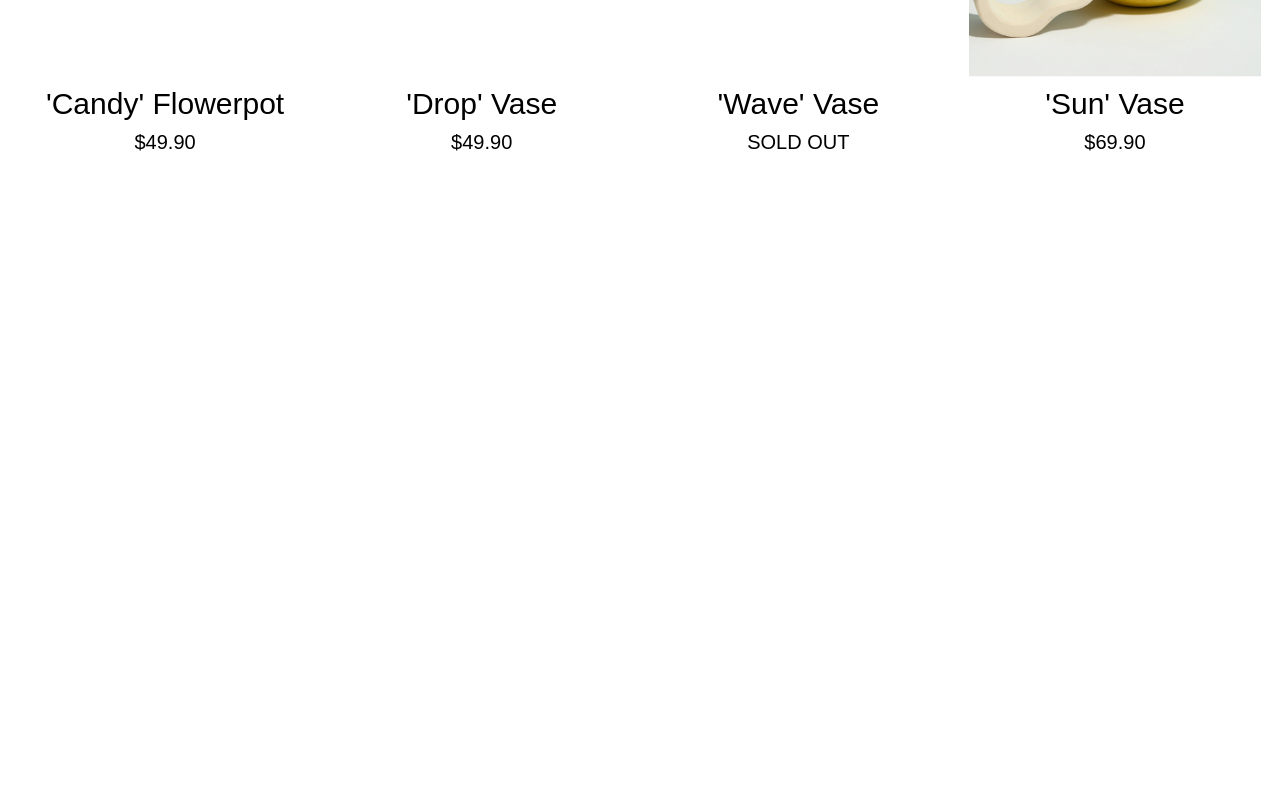
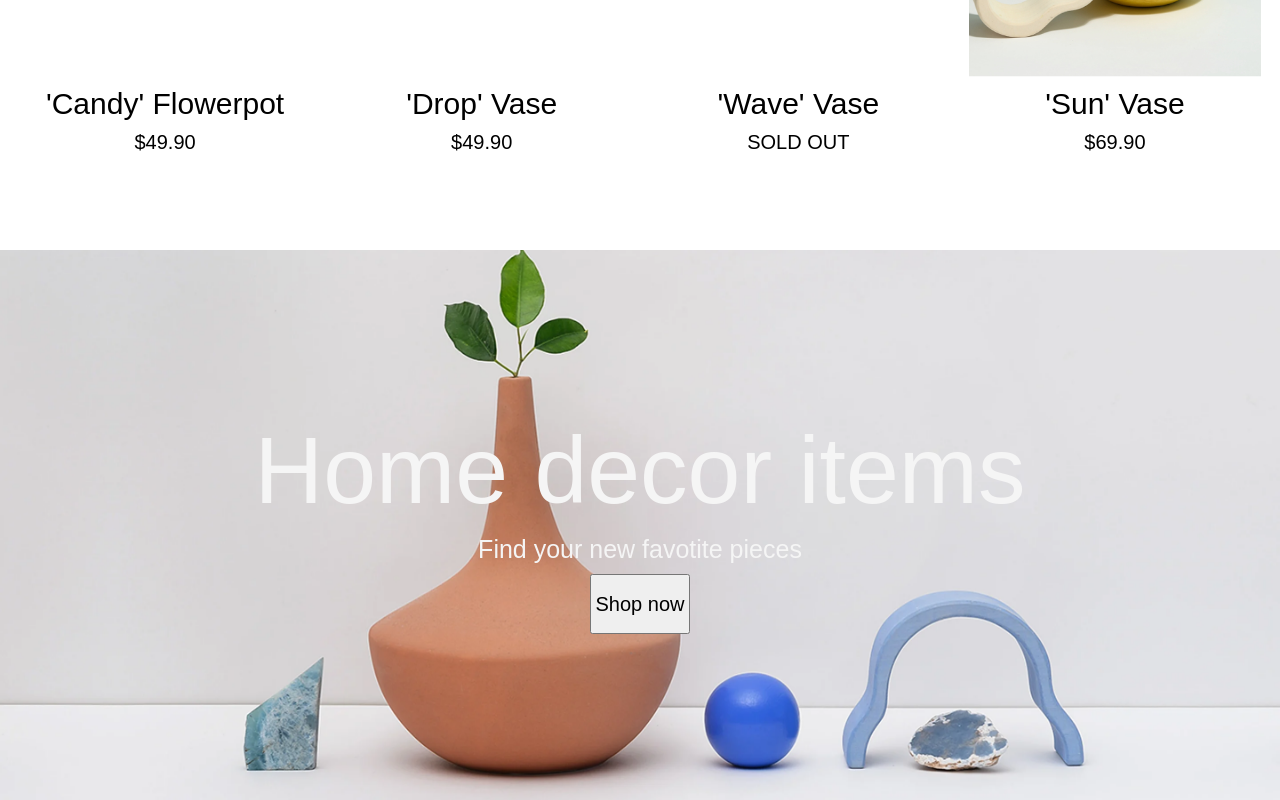
Before and after one commit to Hardeyhorlar22/minnalayout, a plain HTML site: page layout.html in a window 1280 px wide. Shown: the part 1190-1990 px from the top of the page. Before the commit the page ends 1440 px from the top, so only its background shows below. Drawn offline with Linux system fonts and the light colour scheme.

Commit message:
through with the third section

```diff
--- a/layout.css
+++ b/layout.css
@@ -210,3 +210,33 @@ header{
     font-size:20px;
     text-align: center;
 }
+/* THIRD SECTION */
+.home{
+    width: 100%;
+    height: 550px;
+    background-color: bisque;
+    background-image: url(homedecor.jpg);
+    background-position: center;
+    background-size: cover;
+    display: flex;
+    justify-content: center;
+    flex-direction: column;
+    align-items: center;
+}
+.home h1{
+    font-size: 95px;
+    color: whitesmoke;
+    font-weight: 20;
+}
+.home p{
+    font-size: 25px;
+    color: whitesmoke;
+    margin-top: 10px;
+}
+.home button{
+    width: 100px;
+    height: 60px;
+    font-size: 20px;
+    margin-top: 10px;
+}
+/* FOURTH SECTION */
--- a/layout.html
+++ b/layout.html
@@ -64,5 +64,12 @@
             </div>
         </div>
     </section>
+    <!--THIRD SECTION-->
+    <section class="home">
+        <h1>Home decor items</h1>
+        <p>Find your new favotite pieces</p>
+        <button>Shop now</button>
+    </section>
+    <!--FOURTH SECTION-->
 </body>
 </html>
```
